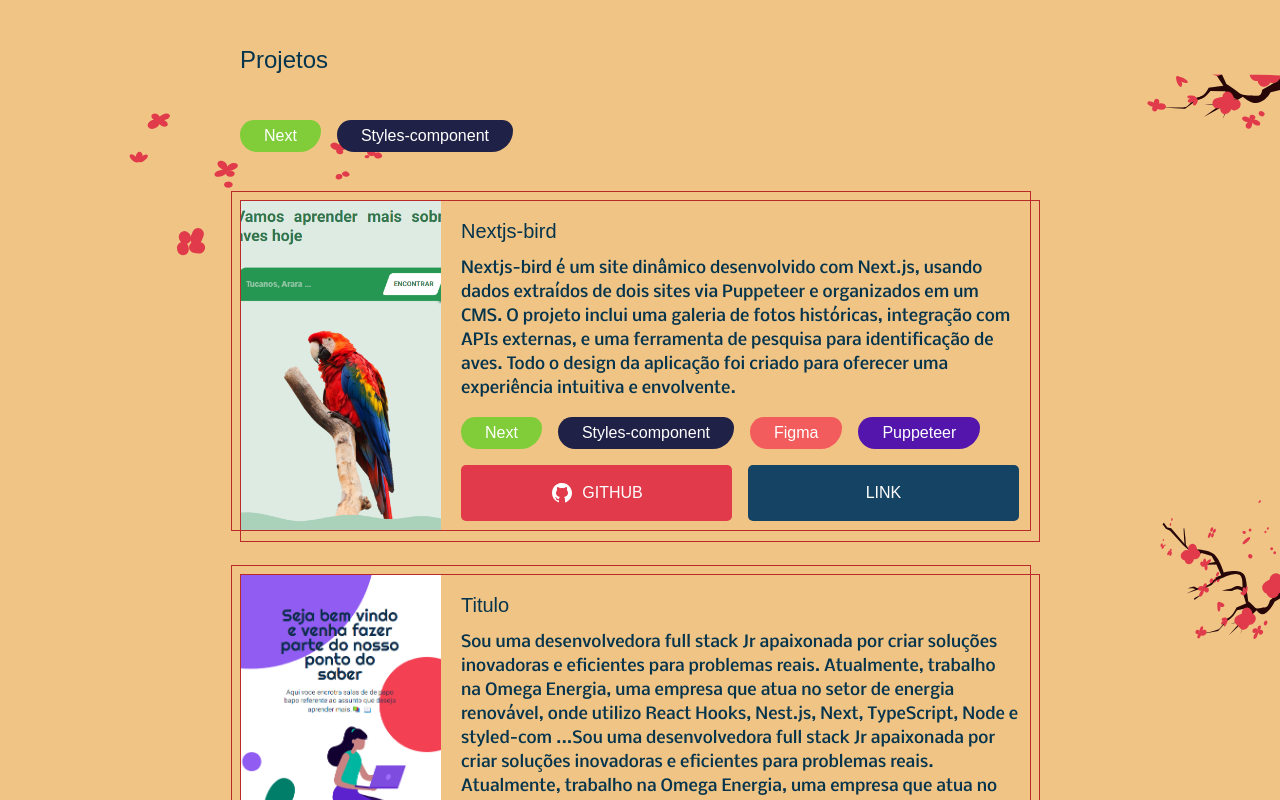
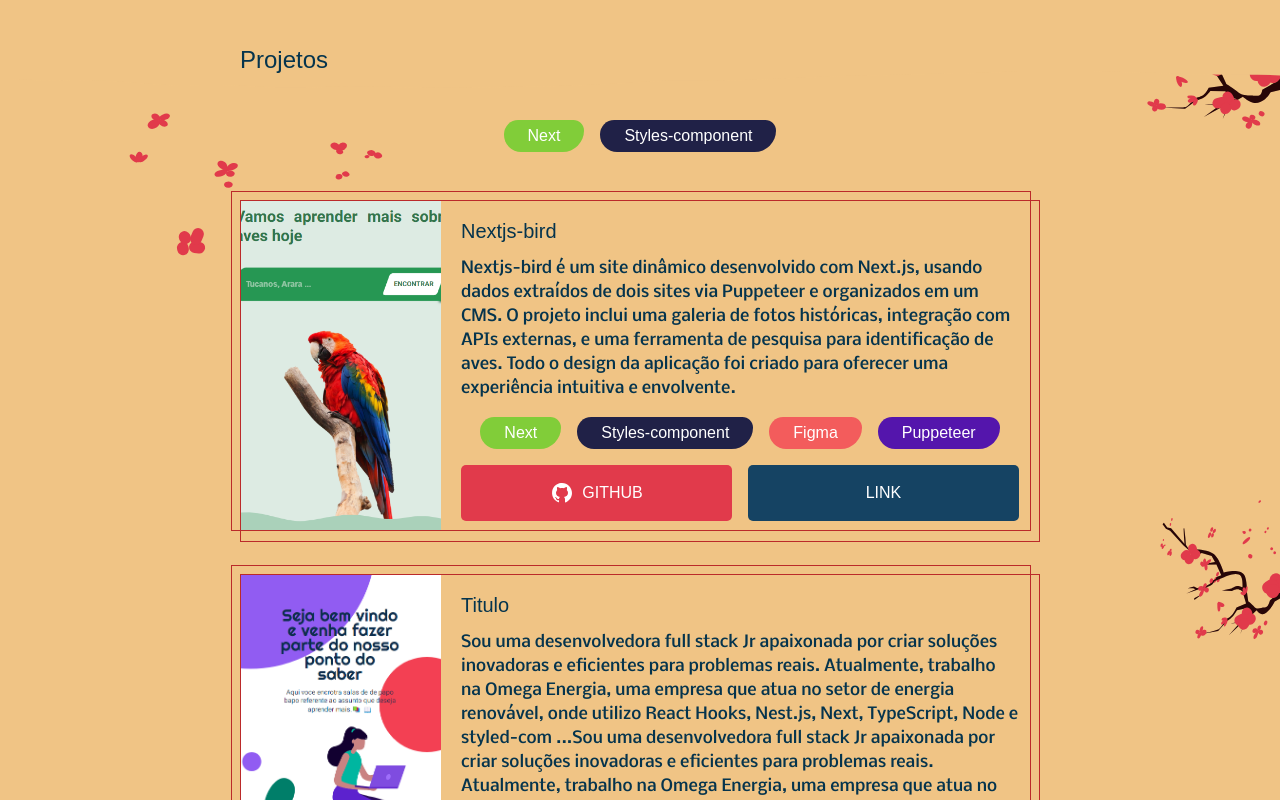
Before and after one commit to LaryssaGomes/my-portfolio-japanese-theme, a Next.js app: page / in a window 1280 px wide. Shown: the part 2380-3180 px from the top of the page. Built offline with nearby package versions, Linux system fonts and the light colour scheme; a web font is replaced by a local one.

Commit message:
correção css tags wrap

```diff
--- a/src/components/background-section/project.styles.scss
+++ b/src/components/background-section/project.styles.scss
@@ -76,7 +76,8 @@
   .tags {
     display: flex;
     gap: 1rem;
-    flex-direction: row;
+    flex-flow: row wrap;
+    justify-content: center;
     font-family: var(--font-display);
   }
   .cards {
```
